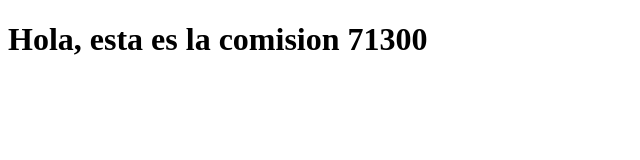
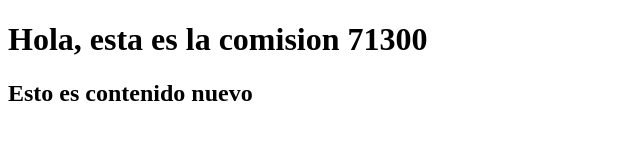
Before and after one commit to jpereyraacevedo/comision-71300, a plain HTML site: page index.html in a window 1280 px wide. Shown: the whole page, without its empty margins (0-640 px from the left). Drawn offline with Linux system fonts and the light colour scheme.

Commit message:
agregado de un h2

```diff
--- a/index.html
+++ b/index.html
@@ -9,5 +9,6 @@
   <h1>
     Hola, esta es la comision 71300
   </h1>
+  <h2>Esto es contenido nuevo</h2>
 </body>
 </html>
```
